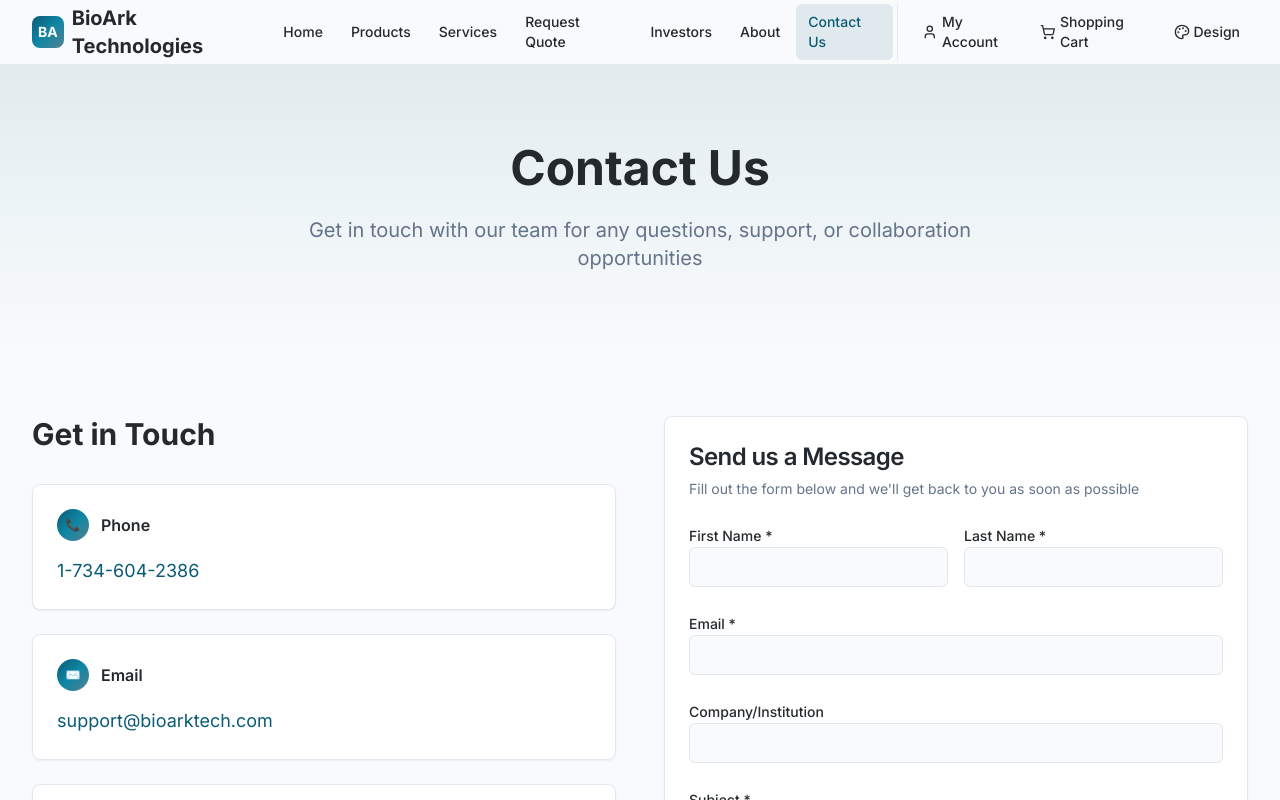
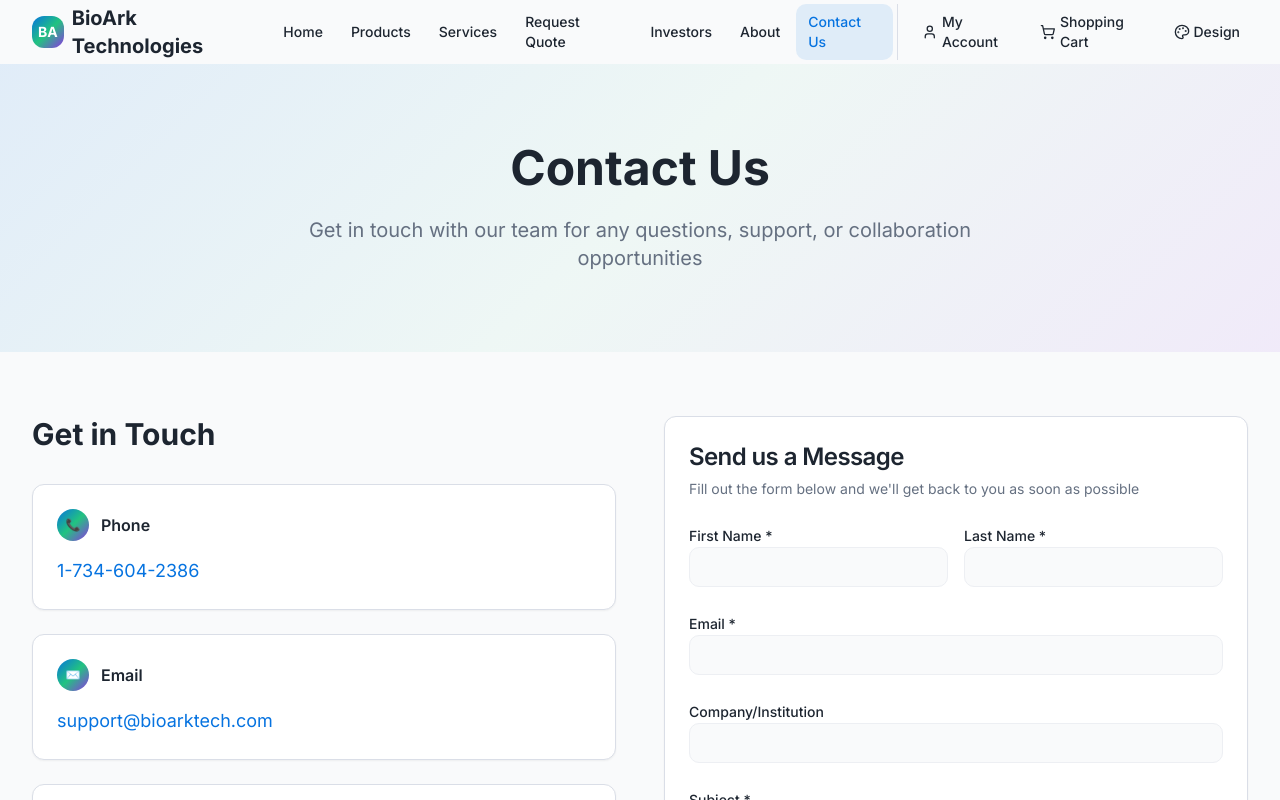
Before and after one commit to YuiFC/bioark-website-renaissance, a React (Vite) app: page /contact in a window 1280 px wide. Shown: the top 800 px of the page. Built offline with nearby package versions, Linux system fonts and the light colour scheme.

Commit message:
Refactor: Enhance visual design with a modern, biological color scheme
- Updated color palette in `tailwind.config.ts` and `src/index.css` to reflect a more modern and vibrant biological aesthetic.
- Applied new color scheme across the website for improved visual appeal.

```diff
--- a/src/components/FeaturedSections.tsx
+++ b/src/components/FeaturedSections.tsx
@@ -46,21 +46,21 @@ const FeaturedSections = () => {
   ];
 
   const ProductCard = ({ title, description, category, image }: { title: string; description: string; category: string; image: string }) => (
-    <Card className="group hover:shadow-lg transition-all duration-300">
+    <Card className="bioark-card group hover:shadow-lg transition-all duration-300">
       <CardHeader>
         {/* Product Image */}
-        <div className="w-full h-32 bg-gradient-to-br from-muted to-muted/50 rounded-lg overflow-hidden flex items-center justify-center mb-4">
+        <div className="w-full h-32 bg-gradient-to-br from-muted to-muted/50 rounded-xl overflow-hidden flex items-center justify-center mb-4">
           <img
             src={image}
             alt={title}
-            className="w-full h-full object-cover"
+            className="w-full h-full object-cover hover:scale-110 transition-transform duration-300"
           />
         </div>
-        <CardTitle className="text-lg group-hover:text-primary transition-colors">{title}</CardTitle>
+        <CardTitle className="text-lg group-hover:bg-gradient-to-r group-hover:from-primary group-hover:to-secondary group-hover:bg-clip-text group-hover:text-transparent transition-all duration-300">{title}</CardTitle>
         <CardDescription>{description}</CardDescription>
       </CardHeader>
       <CardContent>
-        <span className="inline-block px-2 py-1 bg-primary/10 text-primary text-sm rounded-full">
+        <span className="inline-block px-3 py-1 bioark-primary-gradient text-primary-foreground text-sm rounded-full font-medium shadow-sm">
           {category}
         </span>
       </CardContent>
--- a/src/index.css
+++ b/src/index.css
@@ -9,82 +9,115 @@ All colors MUST be HSL.
 
 @layer base {
   :root {
-    --background: 210 15% 98%;
-    --foreground: 210 12% 16%;
+    /* Modern Bio-tech Color Palette */
+    --background: 220 20% 98%;
+    --foreground: 215 25% 15%;
 
     --card: 0 0% 100%;
-    --card-foreground: 210 12% 16%;
+    --card-foreground: 215 25% 15%;
 
     --popover: 0 0% 100%;
-    --popover-foreground: 210 12% 16%;
+    --popover-foreground: 215 25% 15%;
 
-    --primary: 195 85% 25%;
-    --primary-foreground: 210 40% 98%;
+    /* DNA Blue - Primary brand color */
+    --primary: 210 95% 45%;
+    --primary-foreground: 0 0% 100%;
+    --primary-glow: 210 100% 60%;
 
-    --secondary: 195 25% 45%;
-    --secondary-foreground: 210 40% 98%;
+    /* Cell Green - Secondary color */
+    --secondary: 155 70% 45%;
+    --secondary-foreground: 0 0% 100%;
+    --secondary-glow: 155 80% 60%;
 
-    --muted: 210 40% 96.1%;
-    --muted-foreground: 215.4 16.3% 46.9%;
+    --muted: 220 15% 96%;
+    --muted-foreground: 215 12% 45%;
 
-    --accent: 192 84% 35%;
-    --accent-foreground: 210 40% 98%;
+    /* Protein Purple - Accent color */
+    --accent: 270 75% 55%;
+    --accent-foreground: 0 0% 100%;
+    --accent-glow: 270 85% 70%;
 
-    --destructive: 0 84.2% 60.2%;
-    --destructive-foreground: 210 40% 98%;
+    /* Enzyme Orange - Additional accent */
+    --enzyme: 35 95% 55%;
+    --enzyme-foreground: 0 0% 100%;
 
-    --border: 214.3 31.8% 91.4%;
-    --input: 214.3 31.8% 91.4%;
-    --ring: 195 85% 25%;
+    --destructive: 0 84% 60%;
+    --destructive-foreground: 0 0% 100%;
 
-    --radius: 0.5rem;
+    --border: 220 20% 88%;
+    --input: 220 20% 94%;
+    --ring: 210 95% 45%;
 
-    --sidebar-background: 0 0% 98%;
-    --sidebar-foreground: 240 5.3% 26.1%;
-    --sidebar-primary: 240 5.9% 10%;
-    --sidebar-primary-foreground: 0 0% 98%;
-    --sidebar-accent: 240 4.8% 95.9%;
-    --sidebar-accent-foreground: 240 5.9% 10%;
-    --sidebar-border: 220 13% 91%;
-    --sidebar-ring: 217.2 91.2% 59.8%;
+    --radius: 0.75rem;
+
+    /* Enhanced gradients for modern look */
+    --gradient-primary: linear-gradient(135deg, hsl(var(--primary)), hsl(var(--primary-glow)));
+    --gradient-secondary: linear-gradient(135deg, hsl(var(--secondary)), hsl(var(--secondary-glow)));
+    --gradient-accent: linear-gradient(135deg, hsl(var(--accent)), hsl(var(--accent-glow)));
+    --gradient-bio: linear-gradient(135deg, hsl(var(--primary)), hsl(var(--secondary)), hsl(var(--accent)));
+    --gradient-hero: linear-gradient(135deg, hsl(var(--primary) / 0.1), hsl(var(--secondary) / 0.05), hsl(var(--accent) / 0.08));
+
+    /* Shadows with bio colors */
+    --shadow-primary: 0 10px 30px -10px hsl(var(--primary) / 0.3);
+    --shadow-secondary: 0 10px 30px -10px hsl(var(--secondary) / 0.3);
+    --shadow-accent: 0 10px 30px -10px hsl(var(--accent) / 0.3);
+    --shadow-glow: 0 0 40px hsl(var(--primary-glow) / 0.4);
+
+    --sidebar-background: 220 25% 97%;
+    --sidebar-foreground: 215 25% 25%;
+    --sidebar-primary: 210 95% 45%;
+    --sidebar-primary-foreground: 0 0% 100%;
+    --sidebar-accent: 220 15% 92%;
+    --sidebar-accent-foreground: 215 25% 25%;
+    --sidebar-border: 220 20% 88%;
+    --sidebar-ring: 210 95% 45%;
   }
 
   .dark {
-    --background: 210 15% 8%;
-    --foreground: 210 40% 98%;
+    /* Dark mode bio-tech colors */
+    --background: 215 30% 8%;
+    --foreground: 220 20% 95%;
 
-    --card: 210 15% 12%;
-    --card-foreground: 210 40% 98%;
+    --card: 215 25% 12%;
+    --card-foreground: 220 20% 95%;
 
-    --popover: 210 15% 12%;
-    --popover-foreground: 210 40% 98%;
+    --popover: 215 25% 12%;
+    --popover-foreground: 220 20% 95%;
 
-    --primary: 195 85% 45%;
-    --primary-foreground: 210 12% 16%;
+    /* Brighter colors for dark mode */
+    --primary: 210 100% 60%;
+    --primary-foreground: 215 30% 8%;
+    --primary-glow: 210 100% 70%;
 
-    --secondary: 195 25% 35%;
-    --secondary-foreground: 210 40% 98%;
+    --secondary: 155 80% 55%;
+    --secondary-foreground: 215 30% 8%;
+    --secondary-glow: 155 90% 65%;
 
-    --muted: 217.2 32.6% 17.5%;
-    --muted-foreground: 215 20.2% 65.1%;
+    --muted: 215 25% 15%;
+    --muted-foreground: 215 15% 65%;
 
-    --accent: 192 84% 55%;
-    --accent-foreground: 210 12% 16%;
+    --accent: 270 85% 65%;
+    --accent-foreground: 215 30% 8%;
+    --accent-glow: 270 90% 75%;
 
-    --destructive: 0 62.8% 30.6%;
-    --destructive-foreground: 210 40% 98%;
+    --enzyme: 35 100% 65%;
+    --enzyme-foreground: 215 30% 8%;
 
-    --border: 217.2 32.6% 17.5%;
-    --input: 217.2 32.6% 17.5%;
-    --ring: 195 85% 45%;
-    --sidebar-background: 240 5.9% 10%;
-    --sidebar-foreground: 240 4.8% 95.9%;
-    --sidebar-primary: 224.3 76.3% 48%;
-    --sidebar-primary-foreground: 0 0% 100%;
-    --sidebar-accent: 240 3.7% 15.9%;
-    --sidebar-accent-foreground: 240 4.8% 95.9%;
-    --sidebar-border: 240 3.7% 15.9%;
-    --sidebar-ring: 217.2 91.2% 59.8%;
+    --destructive: 0 90% 65%;
+    --destructive-foreground: 215 30% 8%;
+
+    --border: 215 25% 20%;
+    --input: 215 25% 18%;
+    --ring: 210 100% 60%;
+
+    --sidebar-background: 215 30% 10%;
+    --sidebar-foreground: 220 20% 90%;
+    --sidebar-primary: 210 100% 60%;
+    --sidebar-primary-foreground: 215 30% 8%;
+    --sidebar-accent: 215 25% 15%;
+    --sidebar-accent-foreground: 220 20% 90%;
+    --sidebar-border: 215 25% 20%;
+    --sidebar-ring: 210 100% 60%;
   }
 }
 
@@ -100,20 +133,96 @@ All colors MUST be HSL.
 }
 
 @layer components {
+  /* Modern Bio-tech Gradients */
   .bioark-gradient {
-    @apply bg-gradient-to-br from-primary via-accent to-secondary;
+    background: var(--gradient-bio);
   }
 
   .bioark-hero-gradient {
-    @apply bg-gradient-to-b from-primary/10 via-accent/5 to-transparent;
+    background: var(--gradient-hero);
   }
 
+  .bioark-primary-gradient {
+    background: var(--gradient-primary);
+  }
+
+  .bioark-secondary-gradient {
+    background: var(--gradient-secondary);
+  }
+
+  .bioark-accent-gradient {
+    background: var(--gradient-accent);
+  }
+
+  /* Modern Card Styles */
+  .bioark-card {
+    @apply bg-card border border-border rounded-xl shadow-lg backdrop-blur-sm;
+    box-shadow: var(--shadow-primary);
+    transition: all 0.3s cubic-bezier(0.4, 0, 0.2, 1);
+  }
+
+  .bioark-card:hover {
+    transform: translateY(-4px) scale(1.02);
+    box-shadow: var(--shadow-glow);
+  }
+
+  /* Modern Button Styles */
+  .bioark-btn-primary {
+    @apply px-6 py-3 rounded-xl font-semibold text-primary-foreground transition-all duration-300;
+    background: var(--gradient-primary);
+    box-shadow: var(--shadow-primary);
+  }
+
+  .bioark-btn-primary:hover {
+    transform: translateY(-2px);
+    box-shadow: var(--shadow-glow);
+  }
+
+  .bioark-btn-secondary {
+    @apply px-6 py-3 rounded-xl font-semibold text-secondary-foreground transition-all duration-300;
+    background: var(--gradient-secondary);
+    box-shadow: var(--shadow-secondary);
+  }
+
+  .bioark-btn-accent {
+    @apply px-6 py-3 rounded-xl font-semibold text-accent-foreground transition-all duration-300;
+    background: var(--gradient-accent);
+    box-shadow: var(--shadow-accent);
+  }
+
+  /* DNA Helix Animation */
+  .animate-dna-helix {
+    animation: dnaHelix 4s ease-in-out infinite;
+  }
+
+  /* Pulse Glow Effect */
+  .animate-pulse-glow {
+    animation: pulseGlow 2s ease-in-out infinite;
+  }
+
+  /* Modern Fade In */
   .animate-fade-in-up {
     animation: fadeInUp 0.8s ease-out forwards;
   }
 
   .animate-float {
     animation: float 6s ease-in-out infinite;
+  }
+
+  /* Biological Pattern Backgrounds */
+  .bio-pattern-cells {
+    background-image: radial-gradient(circle at 25% 25%, hsl(var(--secondary) / 0.1) 0%, transparent 50%),
+                      radial-gradient(circle at 75% 75%, hsl(var(--accent) / 0.1) 0%, transparent 50%);
+  }
+
+  .bio-pattern-dna {
+    background-image: repeating-linear-gradient(
+      45deg,
+      hsl(var(--primary) / 0.05) 0px,
+      hsl(var(--primary) / 0.05) 2px,
+      transparent 2px,
+      transparent 10px
+    );
   }
 }
 
@@ -134,6 +243,28 @@ All colors MUST be HSL.
   }
   50% {
     transform: translateY(-10px);
+  }
+}
+
+/* New Bio-tech Animations */
+@keyframes dnaHelix {
+  0% {
+    transform: rotateY(0deg) rotateX(15deg);
+  }
+  50% {
+    transform: rotateY(180deg) rotateX(15deg);
+  }
+  100% {
+    transform: rotateY(360deg) rotateX(15deg);
+  }
+}
+
+@keyframes pulseGlow {
+  0%, 100% {
+    box-shadow: 0 0 20px hsl(var(--primary) / 0.4);
+  }
+  50% {
+    box-shadow: 0 0 40px hsl(var(--primary) / 0.8), 0 0 60px hsl(var(--secondary) / 0.4);
   }
 }
 
--- a/tailwind.config.ts
+++ b/tailwind.config.ts
@@ -26,11 +26,13 @@ export default {
 				foreground: 'hsl(var(--foreground))',
 				primary: {
 					DEFAULT: 'hsl(var(--primary))',
-					foreground: 'hsl(var(--primary-foreground))'
+					foreground: 'hsl(var(--primary-foreground))',
+					glow: 'hsl(var(--primary-glow))'
 				},
 				secondary: {
 					DEFAULT: 'hsl(var(--secondary))',
-					foreground: 'hsl(var(--secondary-foreground))'
+					foreground: 'hsl(var(--secondary-foreground))',
+					glow: 'hsl(var(--secondary-glow))'
 				},
 				destructive: {
 					DEFAULT: 'hsl(var(--destructive))',
@@ -42,7 +44,12 @@ export default {
 				},
 				accent: {
 					DEFAULT: 'hsl(var(--accent))',
-					foreground: 'hsl(var(--accent-foreground))'
+					foreground: 'hsl(var(--accent-foreground))',
+					glow: 'hsl(var(--accent-glow))'
+				},
+				enzyme: {
+					DEFAULT: 'hsl(var(--enzyme))',
+					foreground: 'hsl(var(--enzyme-foreground))'
 				},
 				popover: {
 					DEFAULT: 'hsl(var(--popover))',
```
Also changed, not shown: src/components/Hero.tsx (+49 -31 lines), src/pages/Products.tsx (+21 -15 lines).
